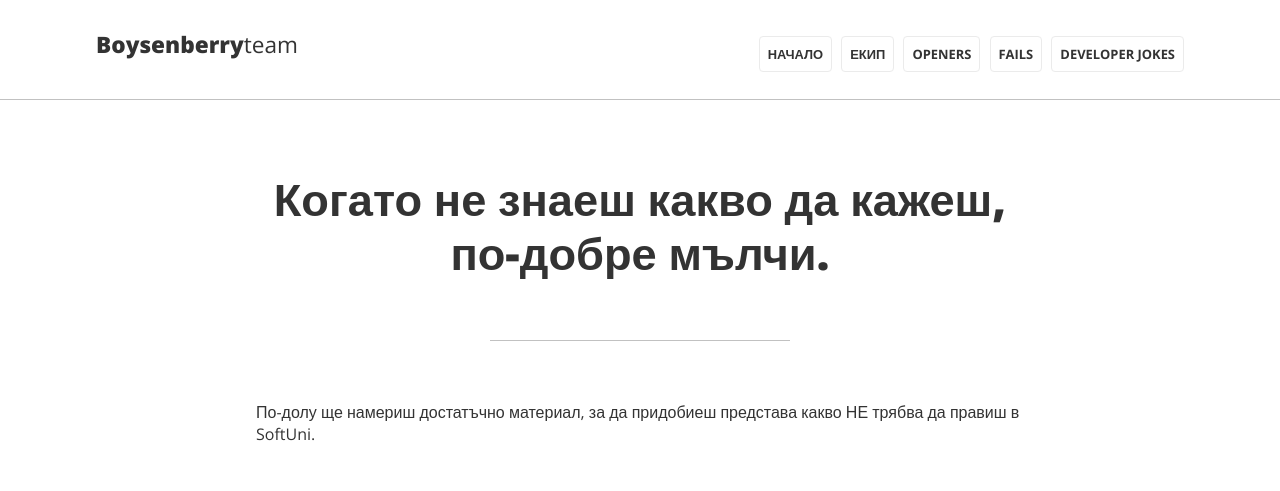
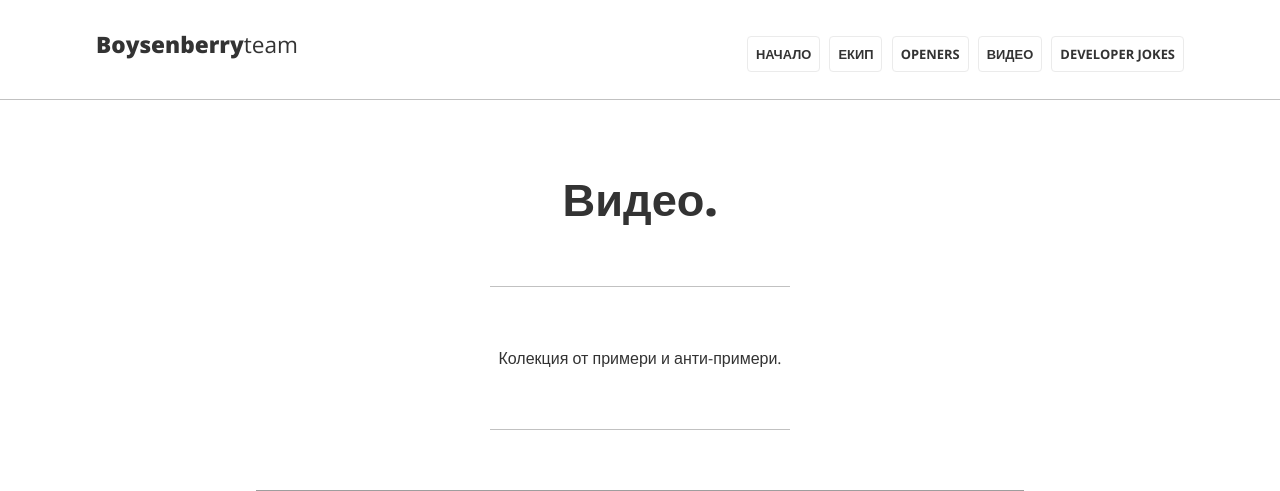
Before and after one commit to TeamBOYSENBERRY/BOYSENBERRY, a PHP site: page /fails.php in a window 1280 px wide. Shown: the top 491 px of the page. Run offline with PHP 8.4, Linux system fonts and the light colour scheme; some libraries are stand-ins or nearby versions; grey boxes are pictures that could not be loaded.

Commit message:
Updated the top-menu. Udated the fails.php title and description.

```diff
--- a/fails.php
+++ b/fails.php
@@ -4,15 +4,15 @@
 		<section class="section group">
 			<article class="col span_12_of_12">
 				<header>
-					<h2 class="center-text">Когато не знаеш какво да кажеш, по-добре мълчи.</h2>
+					<h2 class="center-text">Видео.</h2>
 				</header>
 
 				<div class="article-content">
 
 					<hr />
 
-					<p>
-						По-долу ще намериш достатъчно материал, за да придобиеш представа какво НЕ трябва да правиш в SoftUni.
+					<p class="center-text">
+						Колекция от примери и анти-примери.
 					</p>
 
 					<hr />
--- a/incl/header.php
+++ b/incl/header.php
@@ -41,7 +41,7 @@
                                     <li><a href="#">hardcore</a></li>
                                 </ul>
                             </li>
-                            <li><a href="fails.php">Fails</a></li>
+                            <li><a href="fails.php">Видео</a></li>
                             <li><a href="developer-live-jokes.php">Developer jokes</a></li>
                         </ul>
                         <label for="togglebox" id="navtoggler"></label>
```
